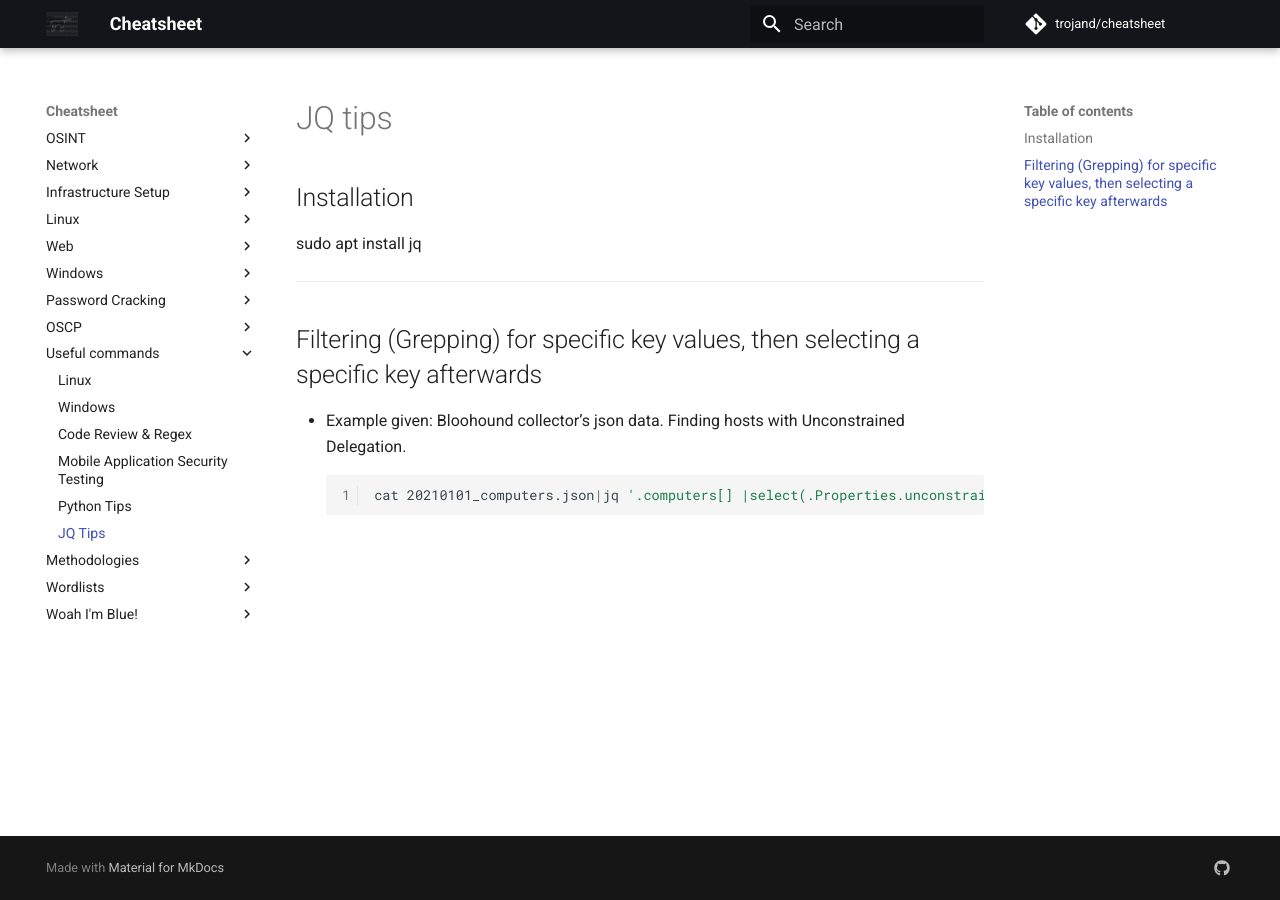
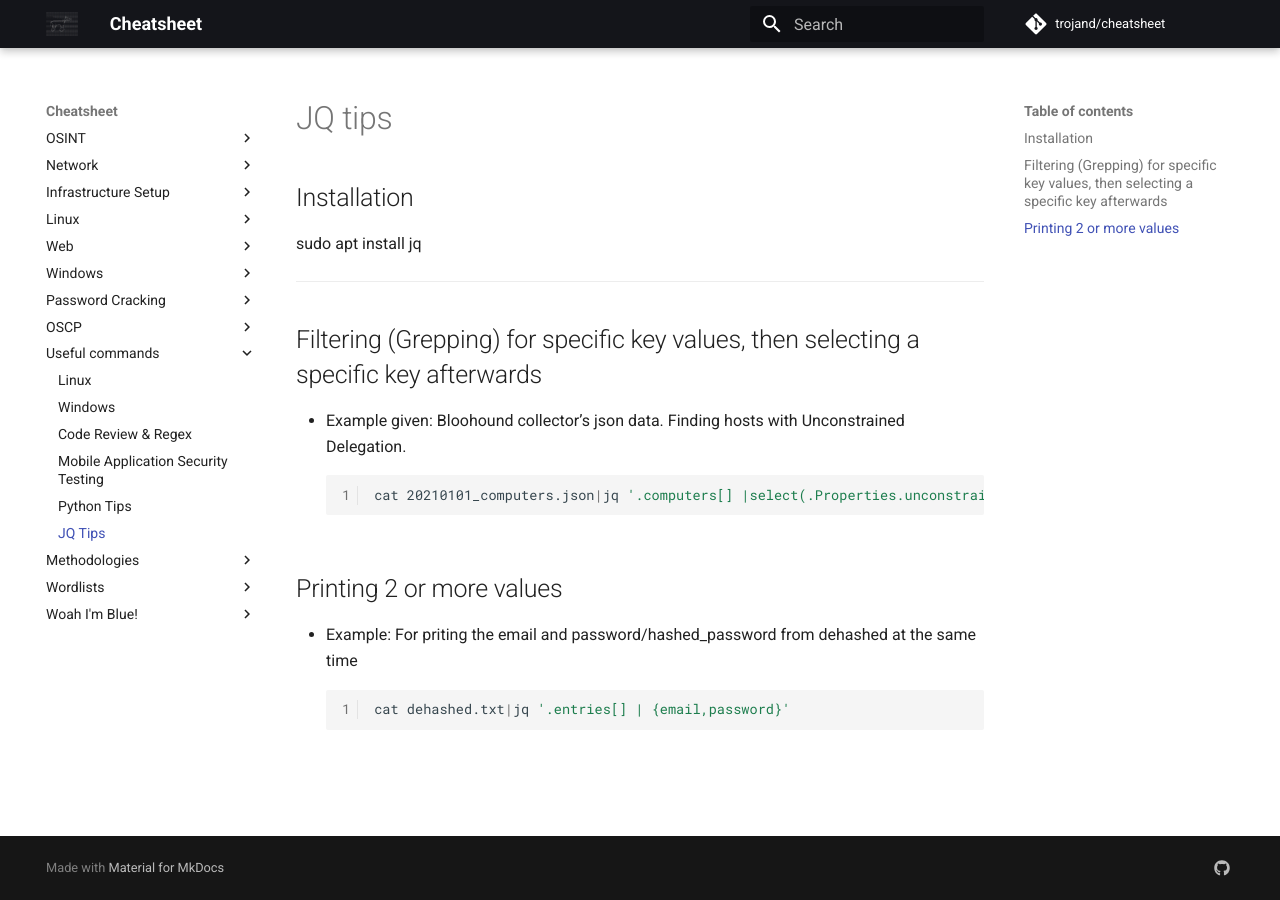
Before and after one commit to trojand/cheatsheet, an MkDocs documentation site: the page built from docs/Useful_Commands/jq.md, in a window 1280 px wide. Built offline with MkDocs 1.6.1 and Material for MkDocs 9.7.7, drawn with Linux system fonts in a browser that asks for light colours; comment, search, counter and statistics services are not loaded.

Commit message:
Update jq.md
dehashed - printing two or more values

````diff
--- a/docs/Useful_Commands/jq.md
+++ b/docs/Useful_Commands/jq.md
@@ -9,3 +9,8 @@ sudo apt install jq
 ```bash
 cat 20210101_computers.json|jq '.computers[] |select(.Properties.unconstraineddelegation ==true) | .Properties.name'
 ```
+## Printing 2 or more values
+* Example: For priting the email and password/hashed_password from dehashed at the same time
+```bash
+cat dehashed.txt|jq '.entries[] | {email,password}'
+```
````
